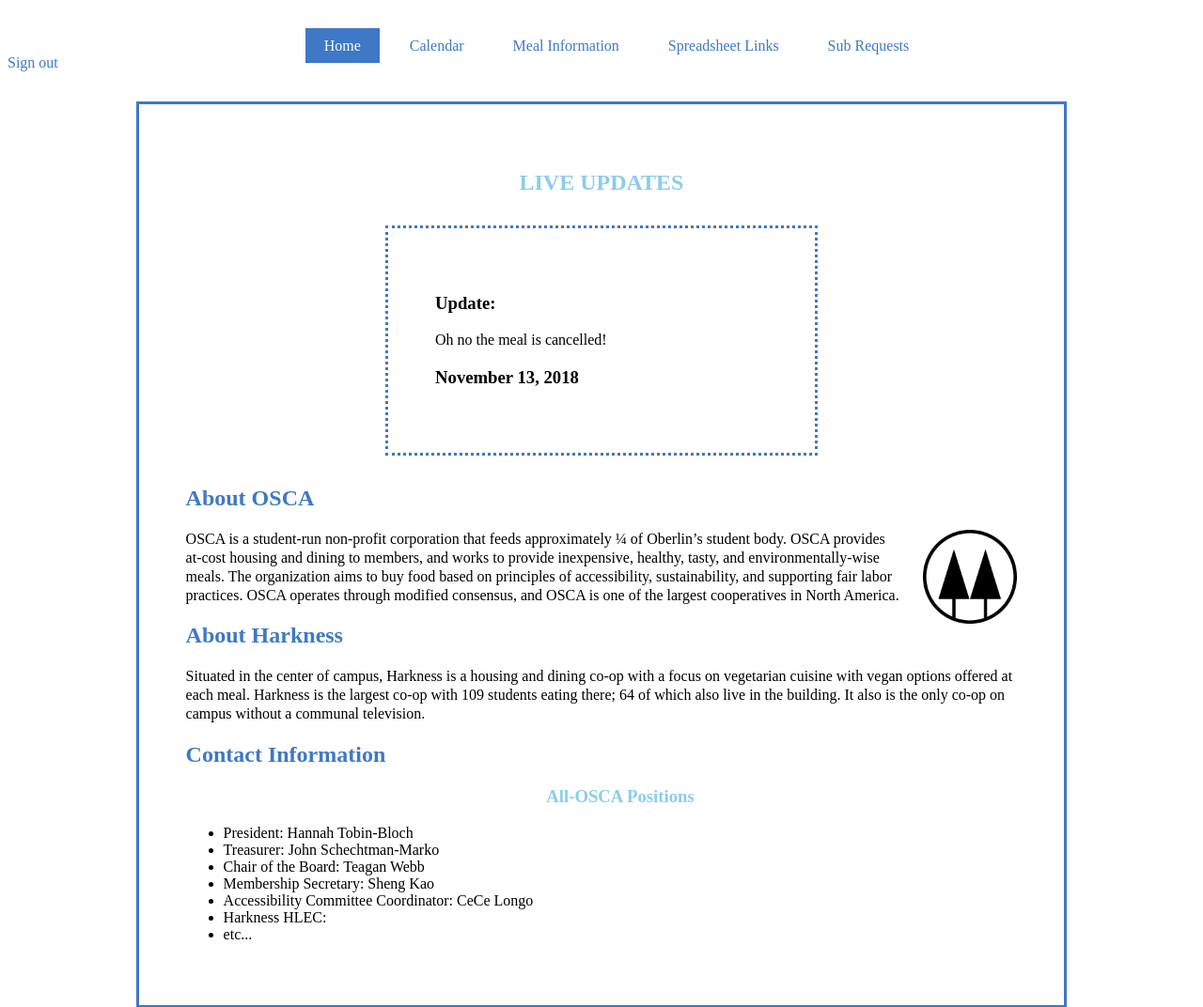
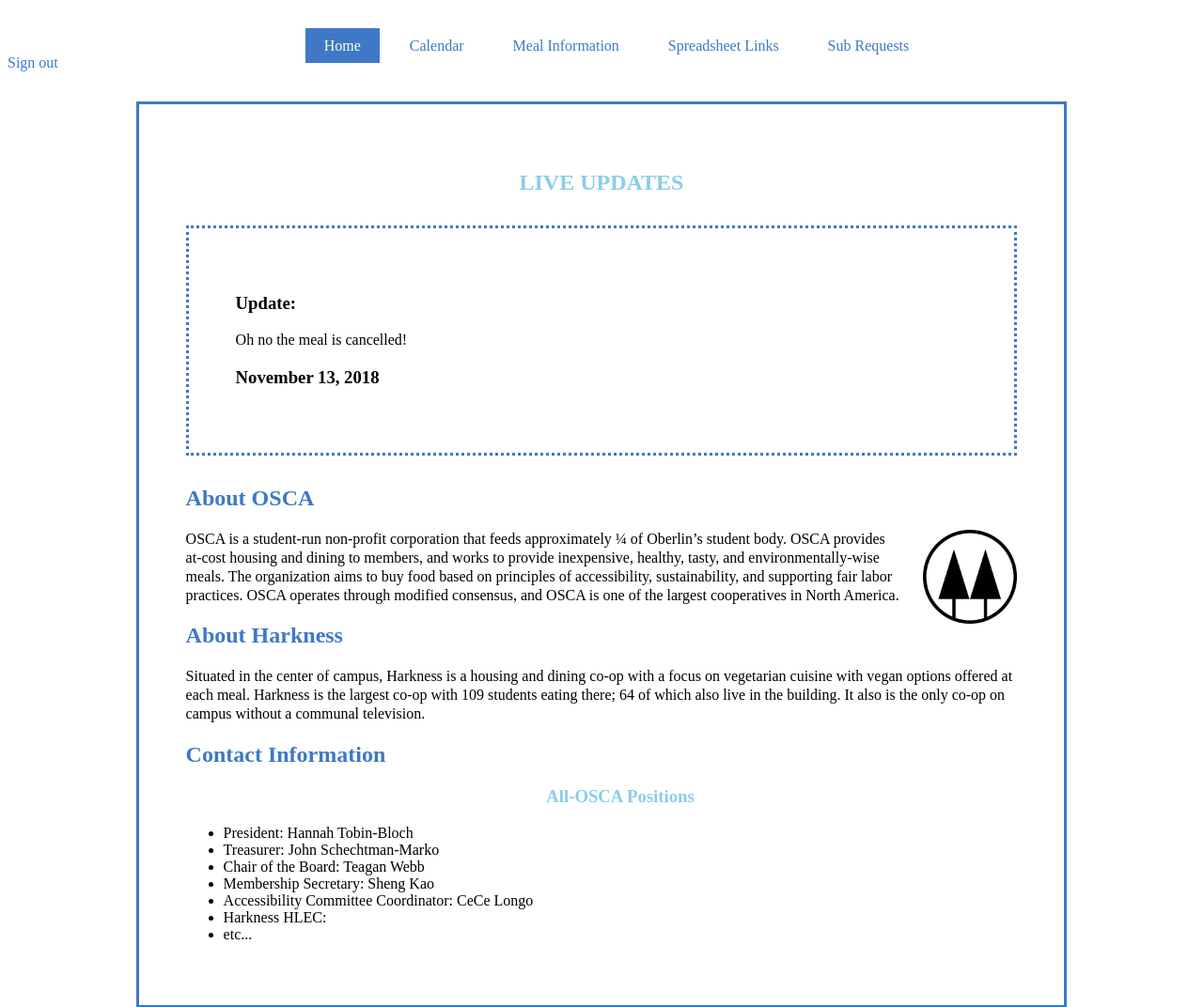
Before and after one commit to sshalit/oscahub, a PHP site: page /index.html in a window 1280 px wide. Shown: the part 283-1355 px from the top of the page at 94% size. Run offline with PHP 8.4, Linux system fonts and the light colour scheme; some libraries are stand-ins or nearby versions; some web fonts are replaced.

Commit message:
Update style.css

```diff
--- a/style.css
+++ b/style.css
@@ -108,7 +108,6 @@ div#content
 }
 
 div#mini{
-	width: 40%;
 	margin: 2em auto;
 	background-color: 3e78c7;
 	border: 3px dotted #3e78c7;
```
